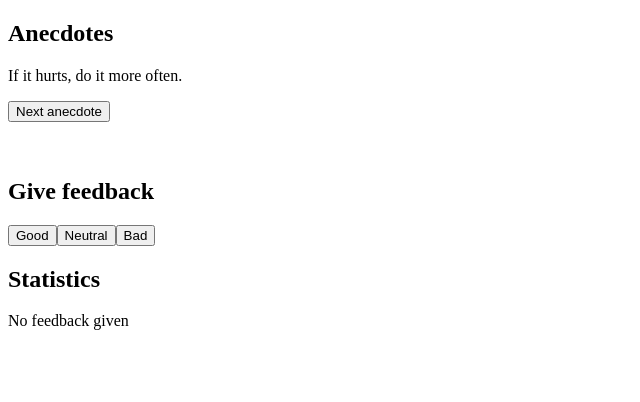
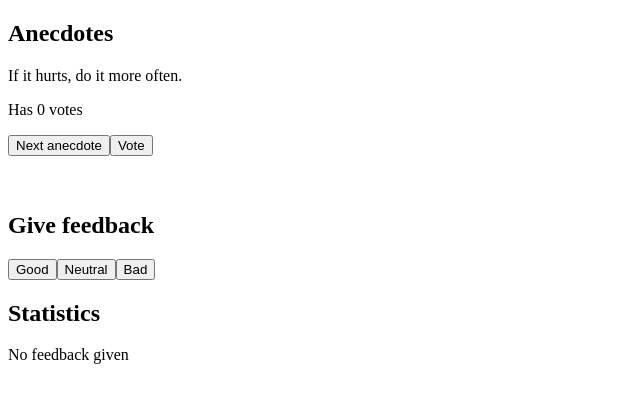
Before and after one commit to AngelGabriel-ManzanoContreras/fullstackopen, a React (Vite) app in the folder part1/introdemo/: page / in a window 1280 px wide. Shown: the top 402 px of the page, without its empty margins (0-640 px from the left). Built offline with nearby package versions, Linux system fonts and the light colour scheme; the HTML template or start-up script is replaced by a standard one.

Commit message:
Activity 1.13 done

```diff
--- a/part1/introdemo/src/App.jsx
+++ b/part1/introdemo/src/App.jsx
@@ -71,6 +71,7 @@ const App = () => {
   const [bad, setBad] = useState(0)// -1
 
   const [selected, setSelected] = useState(0)
+  const [votes, setVotes] = useState( new Array( anecdotes.length ).fill(0) )
 
   const handleChange = ( fun, curval ) => {
     fun( curval + 1 )// increment the corresponding value, good, neutral or bad
@@ -89,12 +90,20 @@ const App = () => {
     setSelected( res )
   }
 
+  const handleVote = () => {
+    const copy = [ ...votes ]
+    copy[ selected ] += 1
+    setVotes( copy )
+  }
+
 
   return (
     <>
       <Title title="Anecdotes" />
       <Anecdote selected={selected} />
-      <CustomButton text="Next anecdote" handleClick={ () => handleSelection() } />
+      <p>Has { votes[selected] } votes</p>
+      <CustomButton text="Next anecdote" handleClick={ handleSelection } />
+      <CustomButton text="Vote" handleClick={ handleVote } />
 
       <br />
       <br />
```
